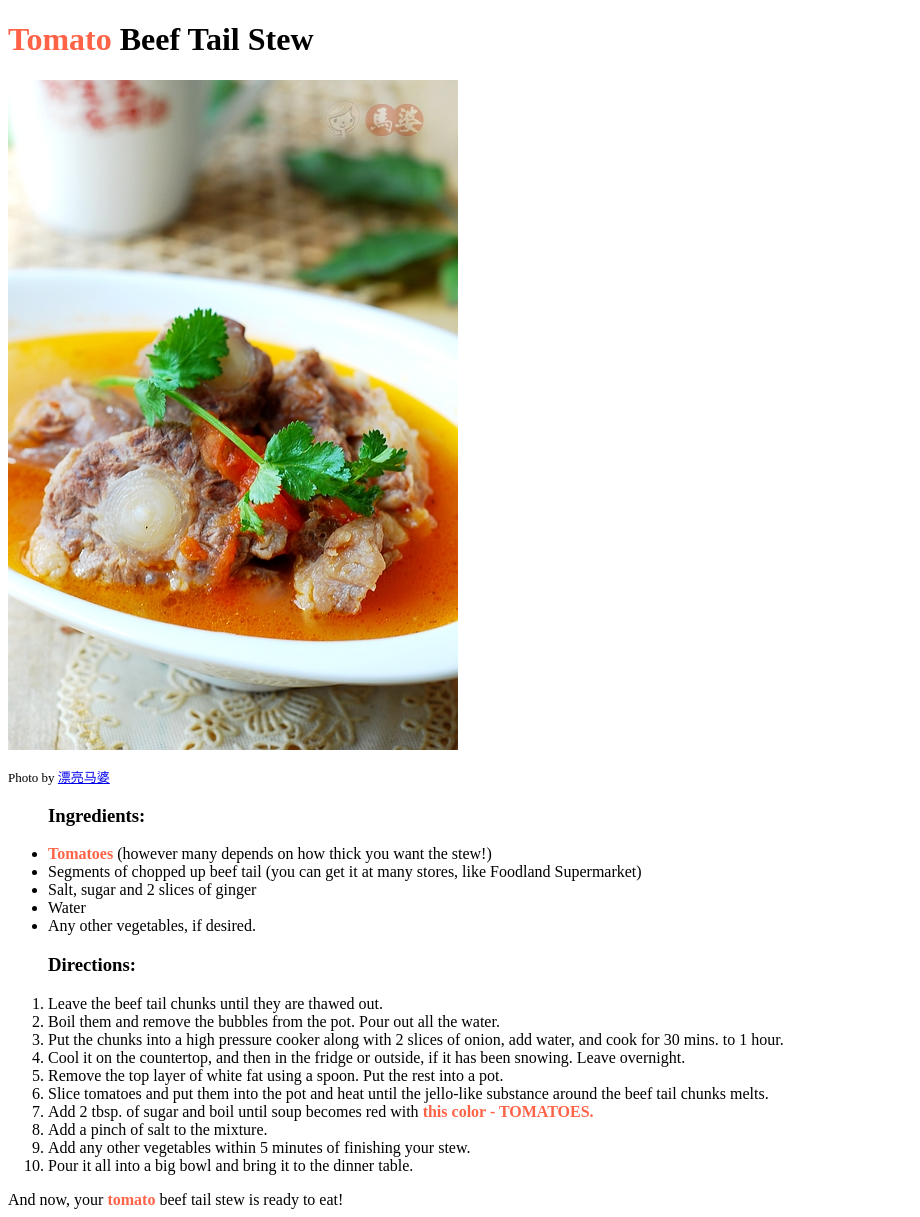
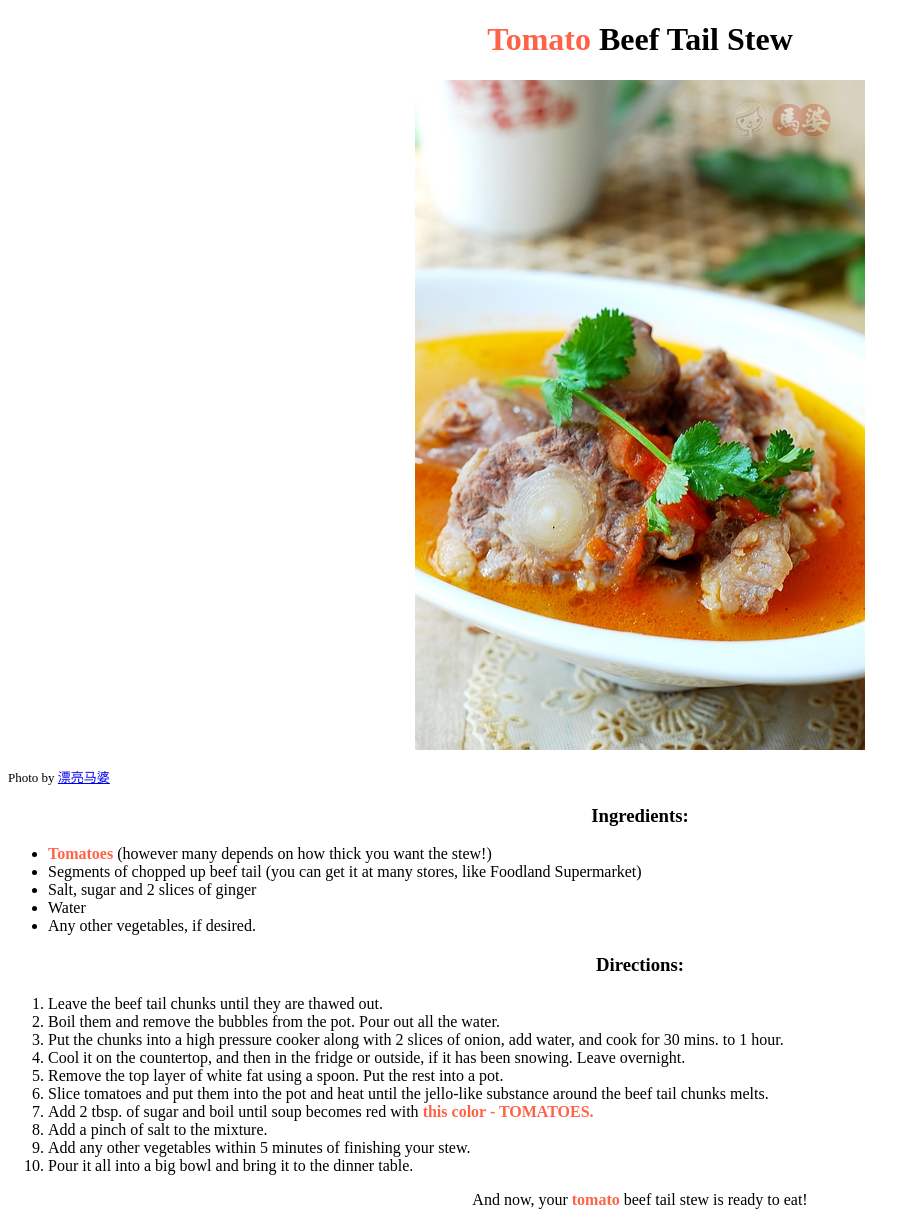
Before and after one commit to xucaro869/xucaro869.github.io, a plain HTML site: page favourite_food.html in a window 1280 px wide. Shown: the whole page, without its empty margins (0-920 px from the left). Drawn offline with Linux system fonts and the light colour scheme.

Commit message:
minor change

```diff
--- a/favourite_food.html
+++ b/favourite_food.html
@@ -16,18 +16,19 @@
 </head>
 <body>
    <h1>
-   <b id="color">Tomato</b> Beef Tail Stew</h1>
+   <center><b id="color">Tomato</b> Beef Tail Stew</center></h1>
 
    <div id="image">
-       <img src="/img/314384_1333258640d0FG.jpg" alt="">
+       <center><img src="/img/314384_1333258640d0FG.jpg" alt=""></center>
    </div>
 
    <p id="photocredit">
        Photo by  <a href="http://home.meishichina.com/space-314384-do-blog-id-303847.html" target="_blank">漂亮马婆</a>
    </p>
 
+    <h3><center>Ingredients:</center></h3>
+
     <ul>
-       <h3>Ingredients:</h3>
         <li>
             <b id="color">Tomatoes</b> (however many depends on how thick you want the stew!)
         </li>
@@ -45,8 +46,10 @@
         </li>
     </ul>
 
+    <h3><center>Directions:</center></h3>
+
+
     <ol>
-       <h3>Directions:</h3>
         <li>
             Leave the beef tail chunks until they are thawed out.
         </li>
@@ -79,6 +82,6 @@
             Pour it all into a big bowl and bring it to the dinner table.
         </li>
     </ol>
-    And now, your <b id="color">tomato</b> beef tail stew is ready to eat!
+    <center>And now, your <b id="color">tomato</b> beef tail stew is ready to eat!</center>
 </body>
 </html>
```
